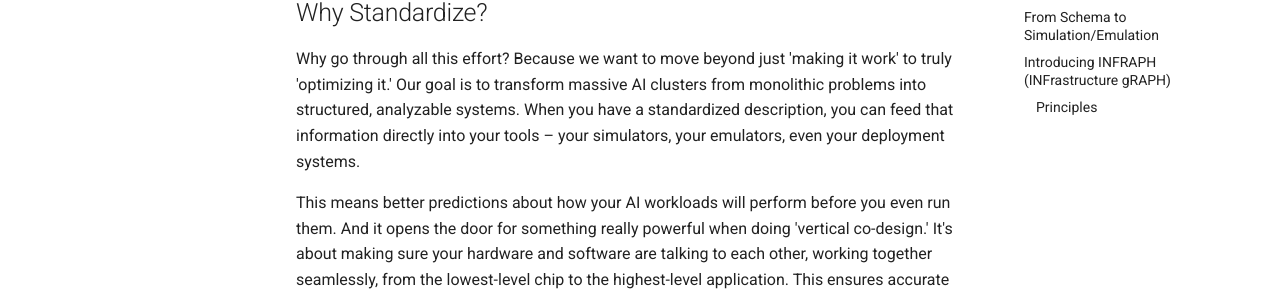
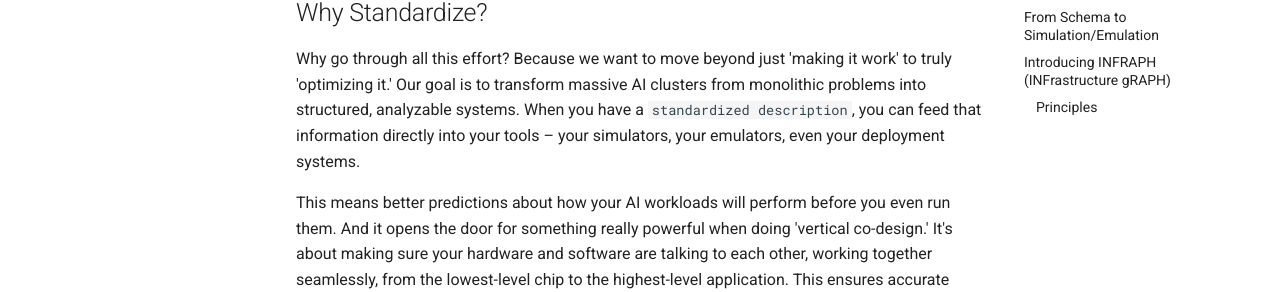
Before and after one commit to Keysight/infragraph, an MkDocs documentation site: the page built from docs/src/background.md, in a window 1280 px wide and 900 px high, scrolled down 442 px. Shown: the part 211-503 px from the top of the window. Built offline with MkDocs 1.6.1 and Material for MkDocs 9.7.7, drawn with Linux system fonts in a browser that asks for light colours; comment, search, counter and statistics services are not loaded.

```diff
--- a/docs/src/background.md
+++ b/docs/src/background.md
@@ -8,7 +8,7 @@ But, a clear, `standardized` way to describe this overall infrastructure is miss
 We believe `capturing this diversity, this inherent complexity, in a structured way` is the first step to reasoning with it."
 
 ## Why Standardize?
-Why go through all this effort? Because we want to move beyond just 'making it work' to truly 'optimizing it.' Our goal is to transform massive AI clusters from monolithic problems into structured, analyzable systems. When you have a standardized description, you can feed that information directly into your tools – your simulators, your emulators, even your deployment systems.
+Why go through all this effort? Because we want to move beyond just 'making it work' to truly 'optimizing it.' Our goal is to transform massive AI clusters from monolithic problems into structured, analyzable systems. When you have a `standardized description`, you can feed that information directly into your tools – your simulators, your emulators, even your deployment systems.
 
 This means better predictions about how your AI workloads will perform before you even run them. And it opens the door for something really powerful when doing 'vertical co-design.' It's about making sure your hardware and software are talking to each other, working together seamlessly, from the lowest-level chip to the highest-level application. This ensures accurate performance prediction and validates AI workloads pre-deployment.
 
```
Also changed, not shown: 2 other files.
